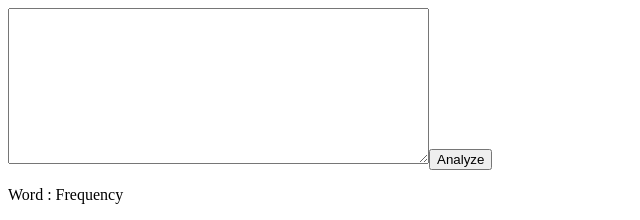
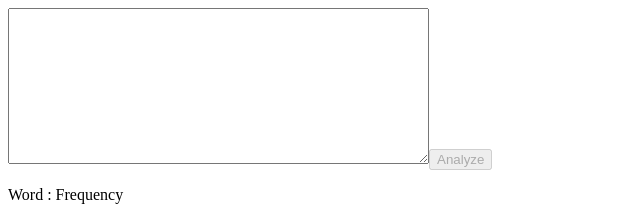
Before and after one commit to jjoseph05/ui-word-count, a React app: page / in a window 1280 px wide. Shown: the top 220 px of the page, without its empty margins (0-640 px from the left). Built offline with nearby package versions, Linux system fonts and the light colour scheme; the HTML template or start-up script is replaced by a standard one.

Commit message:
Added disabled button on no input, extracted form into component

```diff
--- a/src/components/WordFrequencyApp.js
+++ b/src/components/WordFrequencyApp.js
@@ -1,14 +1,13 @@
 import React from 'react';
 import { connect } from 'react-redux';
-
 import analyzeText from '../util/analyzeText'
 
 const ADD_USER_INPUT = "ADD_USER_INPUT";
 
-const addUserInput = (userInput) => {
+const addUserInput = (wordCount) => {
   return {
     type: ADD_USER_INPUT,
-    payload: userInput
+    payload: wordCount
   };
 };
 
@@ -19,42 +18,71 @@ const mapStateToProps = (state) => {
 };
 
 class WordFrequencyApp extends React.Component {
-  // state = {
-  //   userInput: {}
-  // };
-
-  handleUserSubmit = (e) => {
-    e.preventDefault();
-
-    console.log(this.state, 'state');
-    console.log(this.props, 'props');
-    const cleanData = analyzeText(e.target.elements.wordContent.value);
-    this.props.dispatch(addUserInput(cleanData));
-  };
-
   render() {
     return (
       <div>
-        <form onSubmit={this.handleUserSubmit}>
-          <textarea rows="10" cols="50" name="wordContent"></textarea>
-          <button>Analyze</button>
-        </form>
+        <WordsForm onSubmit={(words) => {
+          this.props.dispatch(addUserInput(words))
+        }}/>
         <FrequencyCountList words={this.props.inputData.wordContainer}/>
       </div>
     )
   }
 };
 
+class WordsForm extends React.Component {
+  constructor(props) {
+    super(props);
+    this.state = {
+      userInput: props.words ? props.words.userInput : ''
+    }
+  }
+
+  onTextAreaChange = (e) => {
+    const userInput = e.target.value;
+    this.setState(()=> ({ userInput }))
+  }
+
+  handleWordFormSubmit = (e) => {
+    e.preventDefault();
+
+    this.props.onSubmit({
+      userInput: analyzeText(this.state.userInput)
+    })
+  };
+
+  render() {
+    return (
+      <form onSubmit={this.handleWordFormSubmit}>
+        <textarea
+          rows="10"
+          cols="50"
+          value={this.state.userInput}
+          onChange={this.onTextAreaChange}
+        >
+        </textarea>
+        <button
+          disabled={!this.state.userInput}
+        >
+          Analyze
+        </button>
+      </form>
+    )
+  }
+}
+
 const FrequencyCountList = (props) => {
+  const { userInput: wordCount } = props.words;
+
   return (
     <div>
       <p>Word : Frequency</p>
-      {props.words &&
-        Object.keys(props.words).map((word, index) => (
+      {wordCount &&
+        Object.keys(wordCount).map((word, index) => (
           <FrequencyCountItem
             key={index}
             word={word}
-            count={props.words[word]}
+            count={wordCount[word]}
           />
         ))
       }
@@ -69,57 +97,3 @@ const FrequencyCountItem = (props) => (
 );
 
 export default connect(mapStateToProps)(WordFrequencyApp);
-// props.inputData.map((word, index)=> (
-//   Object.keys(word).map((key) => (
-//     <FrequencyCountItem
-//       key={index}
-//       word={key}
-//       count={word[key]}
-//   />
-//   ))
-// ))
-
-
-// class FrequencyCountList extends React.Component {
-//   render() {
-//     console.log(this.state, 'hello');
-//     const words = [ { 'hello' : 1 }, { 'yellow' : 2 }, { 'poop' : 21 } ];
-//     return (
-//       <div>
-//       <p>Word : Frequency</p>
-//       {words.length}
-//       {
-//         words.map((word, index)=> (
-//           Object.keys(word).map((key) => (
-//             <FrequencyCountItem
-//               key={index}
-//               word={key}
-//               count={word[key]}
-//           />
-//           ))
-//         ))
-//       }
-
-//     </div>
-//     )
-//   }
-// }
-
-
-
-
-// class ContentInputContainer extends React.Component {
-//   handleAnalyzeSumbit(e) {
-//     e.preventDefault();
-//     const contentForAnalysis = e.target.elements.wordContent.value;
-//   }
-
-//   render() {
-//     return (
-//       <form onSubmit={this.handleAnalyzeSumbit}>
-//         <textarea rows="10" cols="50" name="wordContent"></textarea>
-//         <button>Analyze</button>
-//       </form>
-//     )
-//   }
-// }
```
